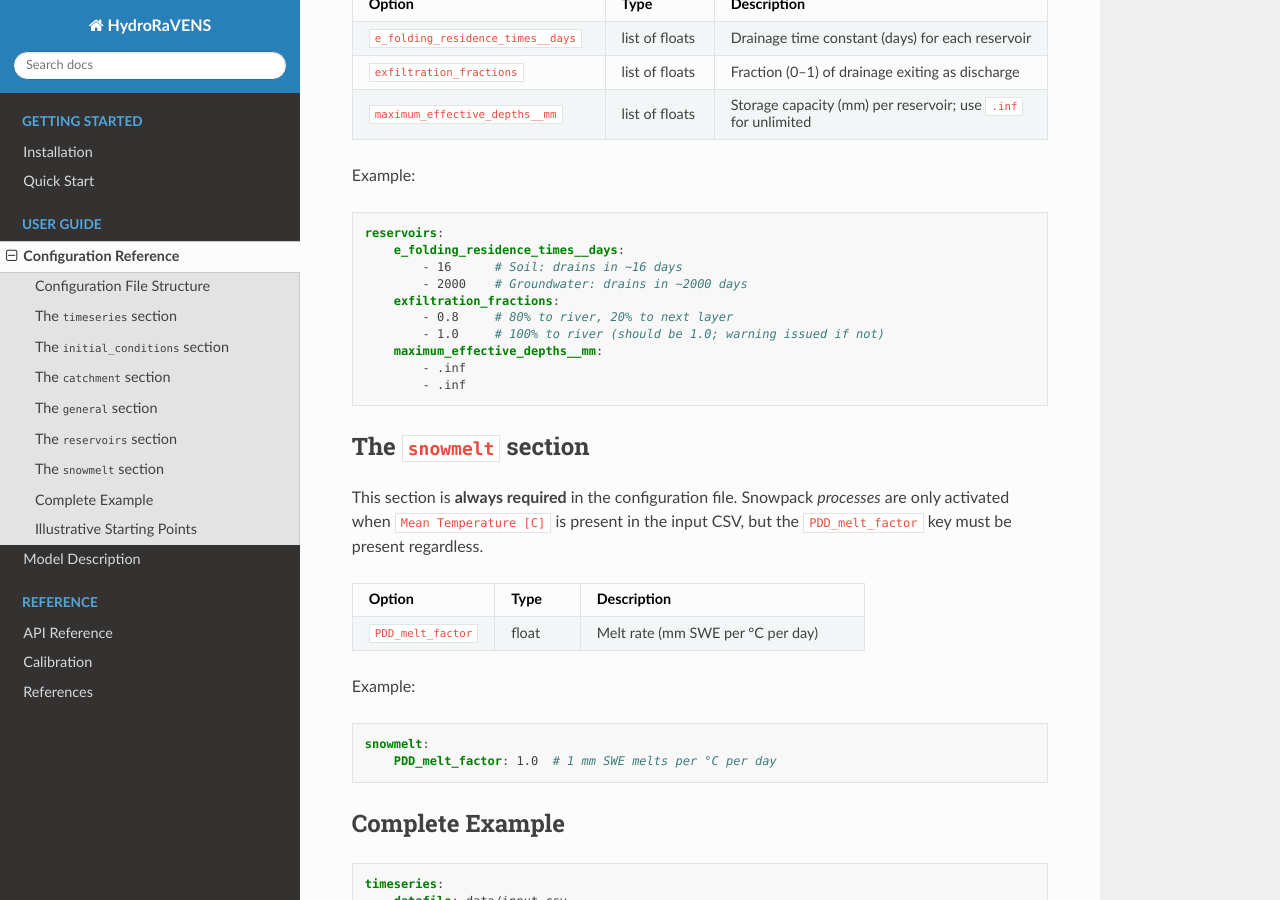
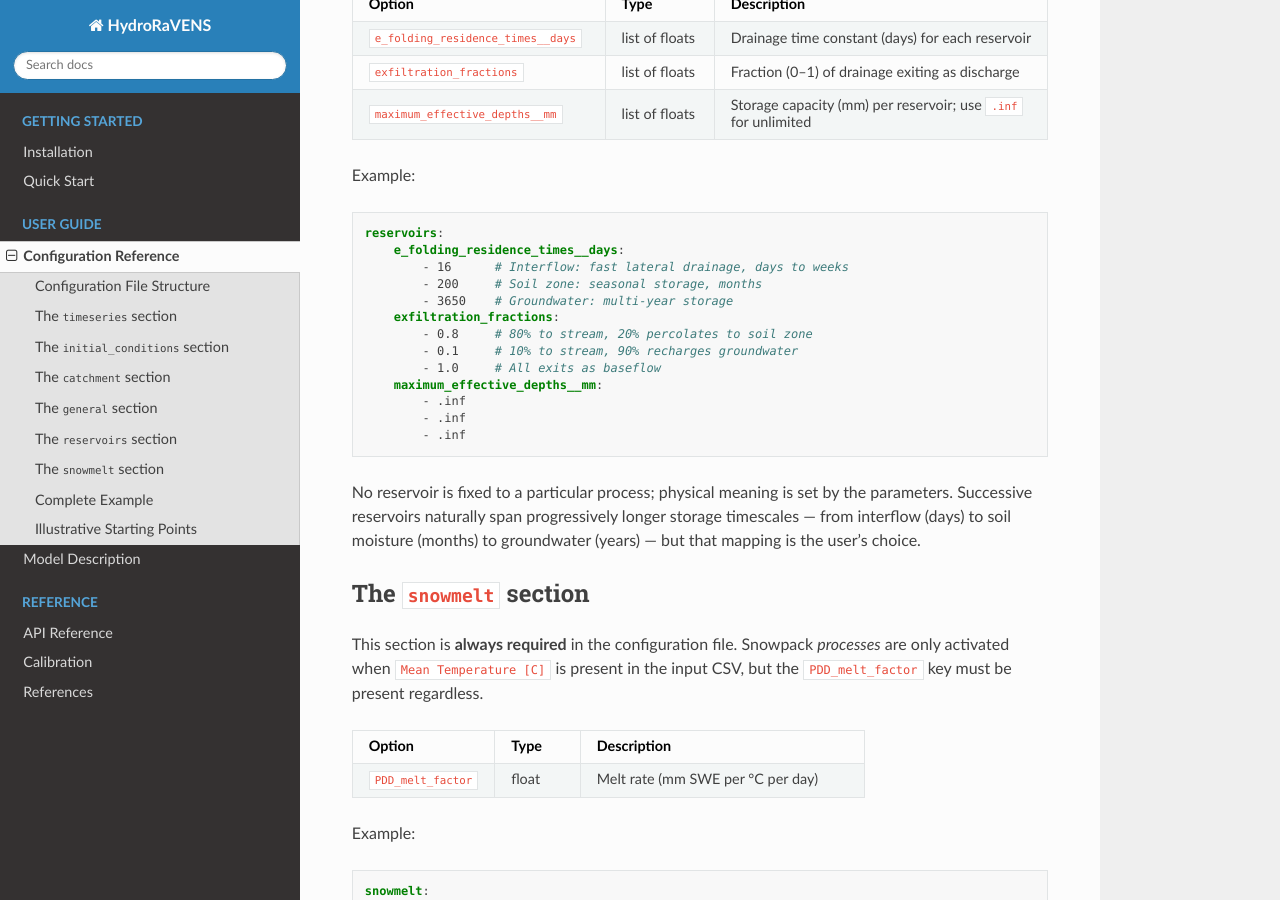
Before and after one commit to MNiMORPH/hydroRaVENS, a Sphinx documentation site: the page built from docs/source/configuration.rst, in a window 1280 px wide and 900 px high, scrolled down 2121 px. Built offline with Sphinx 7.4.7 and the Read the Docs theme 3.1.0, drawn with Linux system fonts in a browser that asks for light colours.

Commit message:
Document flexible reservoir interpretation and add Bergström (1976) reference
No reservoir is fixed to a particular process; successive reservoirs
naturally span progressively longer timescales (interflow → soil →
groundwater) but the mapping is always the user's choice. Added this
note to model_description.rst and configuration.rst, updated the
configuration example to a three-reservoir interflow/soil/groundwater
setup, and added Bergström (1976) to references.rst as the HBV source
cited in the new text.

Co-Authored-By: Claude Sonnet 4.6 <noreply@anthropic.com>

```diff
--- a/docs/source/configuration.rst
+++ b/docs/source/configuration.rst
@@ -164,14 +164,22 @@ Example:
 
     reservoirs:
         e_folding_residence_times__days:
-            - 16      # Soil: drains in ~16 days
-            - 2000    # Groundwater: drains in ~2000 days
+            - 16      # Interflow: fast lateral drainage, days to weeks
+            - 200     # Soil zone: seasonal storage, months
+            - 3650    # Groundwater: multi-year storage
         exfiltration_fractions:
-            - 0.8     # 80% to river, 20% to next layer
-            - 1.0     # 100% to river (should be 1.0; warning issued if not)
+            - 0.8     # 80% to stream, 20% percolates to soil zone
+            - 0.1     # 10% to stream, 90% recharges groundwater
+            - 1.0     # All exits as baseflow
         maximum_effective_depths__mm:
             - .inf
             - .inf
+            - .inf
+
+No reservoir is fixed to a particular process; physical meaning is set
+by the parameters. Successive reservoirs naturally span progressively
+longer storage timescales — from interflow (days) to soil moisture
+(months) to groundwater (years) — but that mapping is the user's choice.
 
 The ``snowmelt`` section
 ~~~~~~~~~~~~~~~~~~~~~~~~
```
Also changed, not shown: docs/source/model_description.rst (+7 -0 lines), docs/source/references.rst (+8 -0 lines).
